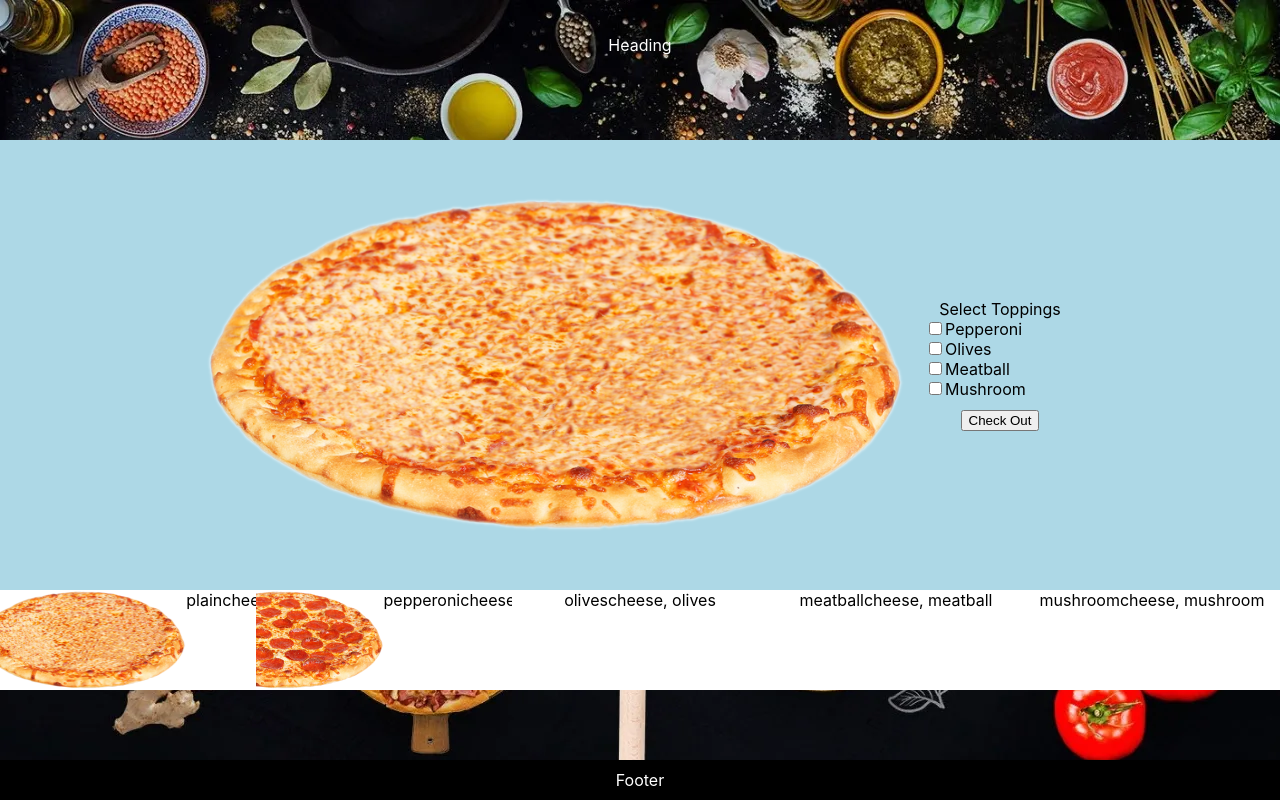
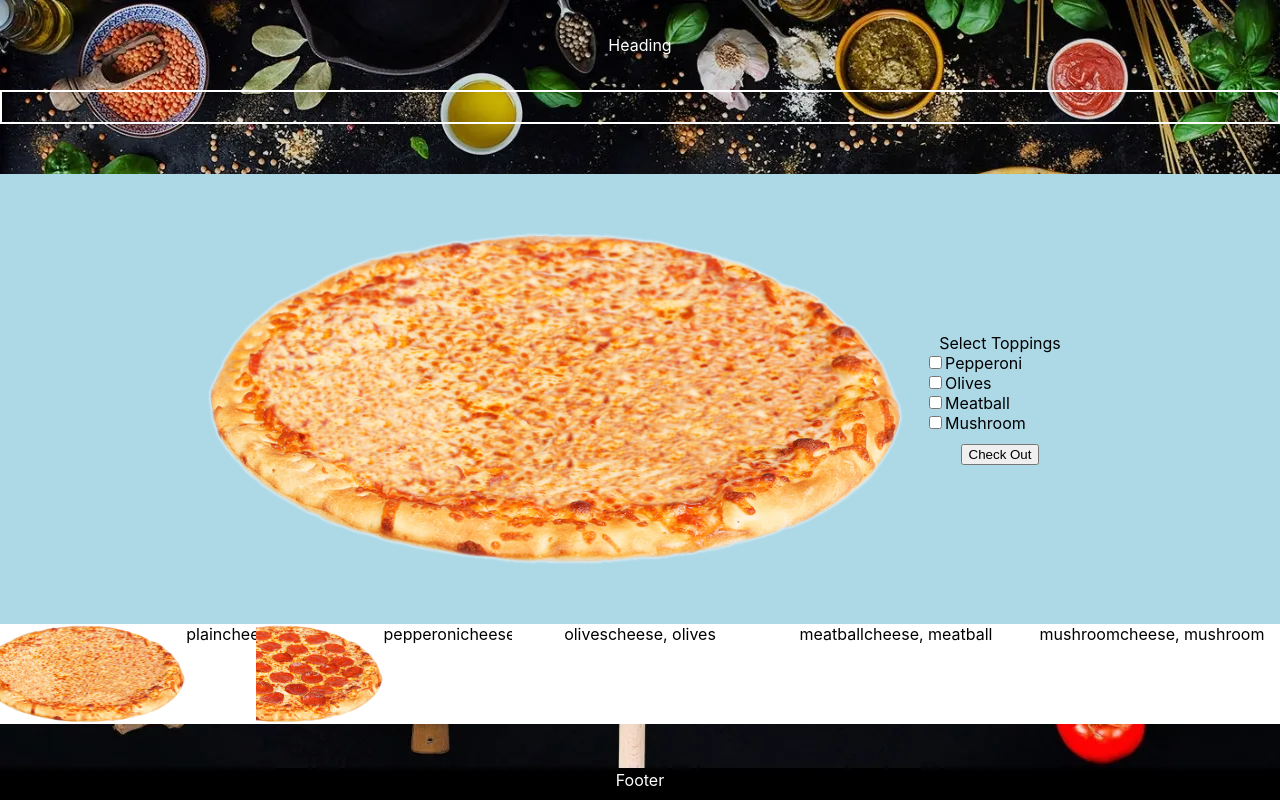
Before and after one commit to cch0088/pizzashop, a React (Create React App) app: page / in a window 1280 px wide. Built offline with nearby package versions, Linux system fonts and the light colour scheme; data requests are answered from the project's data file.

Commit message:
Navigation menu

```diff
--- a/src/App.css
+++ b/src/App.css
@@ -86,6 +86,9 @@ body {
   flex-direction: column;
   align-items: center;
   justify-content: center;
+  border-color: white;
+  border-style: solid;
+  border-width: 2px;
 }
 
 .bottom {
--- a/src/components/NavigationMenu.js
+++ b/src/components/NavigationMenu.js
@@ -5,7 +5,7 @@ function NavigationMenu() {
 
 
   return (
-    <></>
+    <div className="navigation"></div>
   )
 }
 
```
